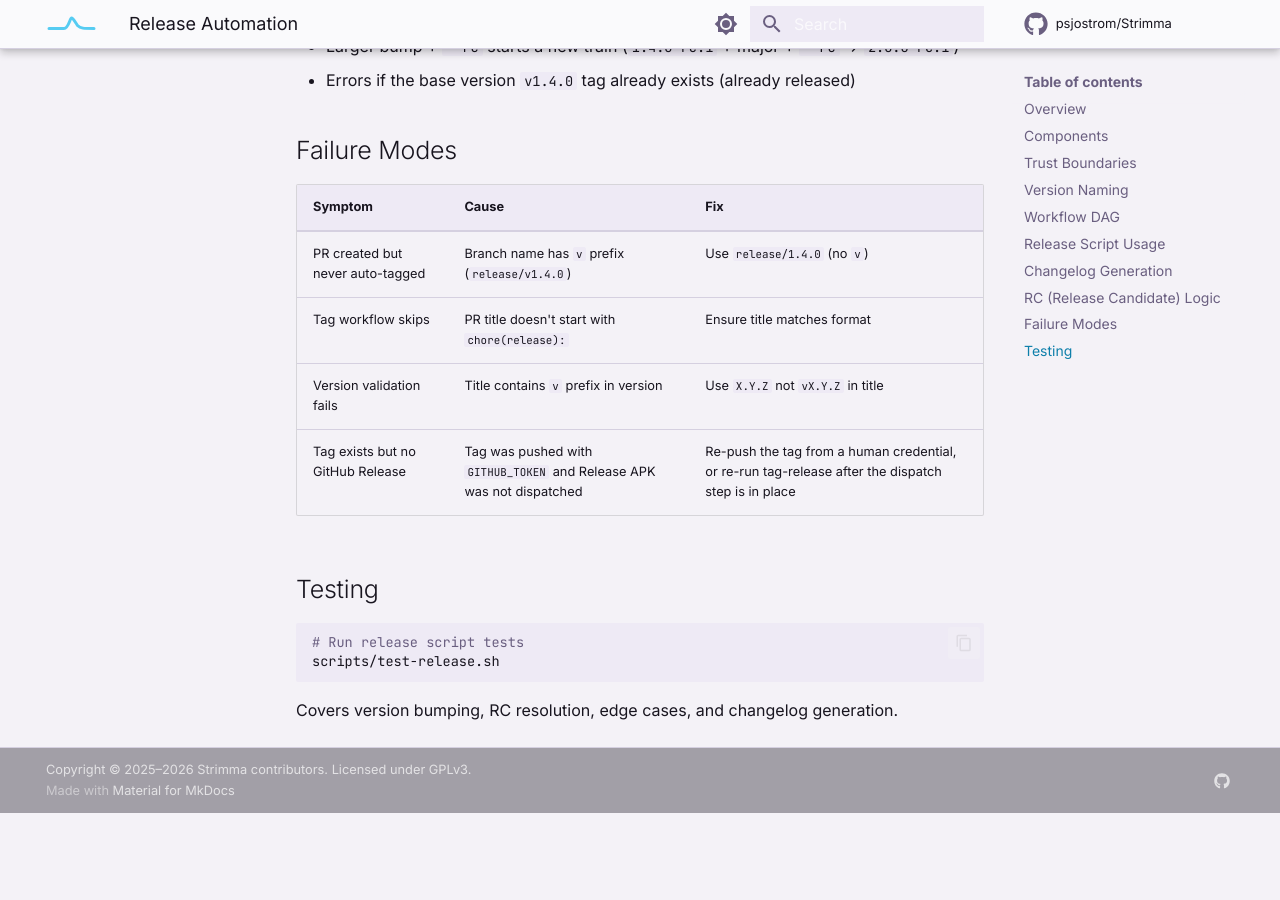
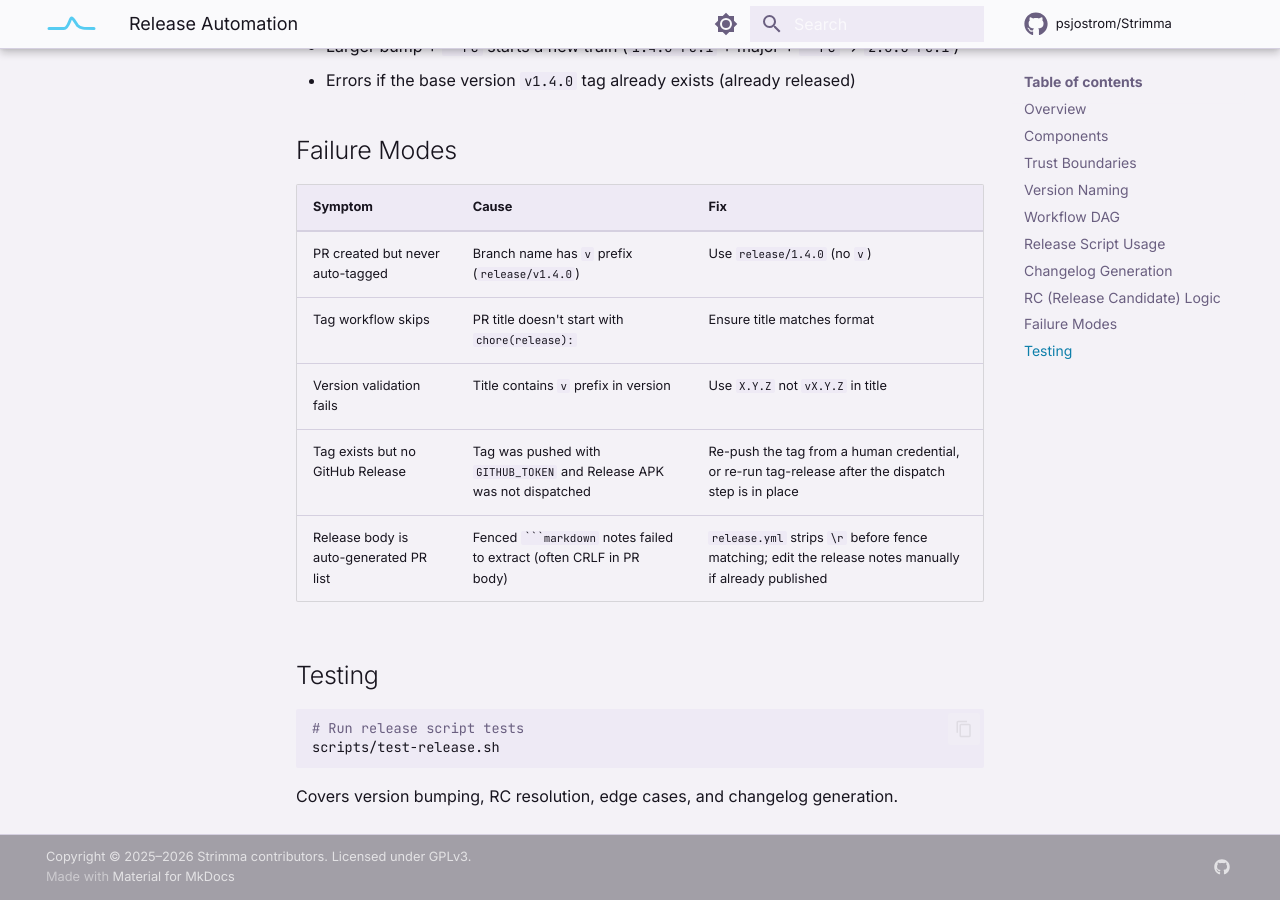
Before and after one commit to psjostrom/strimma, an MkDocs documentation site: the page built from docs/internal/release-automation.md, in a window 1280 px wide and 900 px high, scrolled down 3287 px. Built offline with MkDocs 1.6.1 and Material for MkDocs 9.7.7, drawn with Linux system fonts in a browser that asks for light colours; comment, search, counter and statistics services are not loaded; before the commit the page ends 4100 px from its top, so only the background shows below that.

````diff
--- a/docs/internal/release-automation.md
+++ b/docs/internal/release-automation.md
@@ -114,6 +114,7 @@ Commits are categorized by conventional commit prefix (no AI):
 | Tag workflow skips | PR title doesn't start with `chore(release):` | Ensure title matches format |
 | Version validation fails | Title contains `v` prefix in version | Use `X.Y.Z` not `vX.Y.Z` in title |
 | Tag exists but no GitHub Release | Tag was pushed with `GITHUB_TOKEN` and Release APK was not dispatched | Re-push the tag from a human credential, or re-run tag-release after the dispatch step is in place |
+| Release body is auto-generated PR list | Fenced ` ```markdown ` notes failed to extract (often CRLF in PR body) | `release.yml` strips `\r` before fence matching; edit the release notes manually if already published |
 
 ## Testing
 
````
Also changed, not shown: 1 other file.
